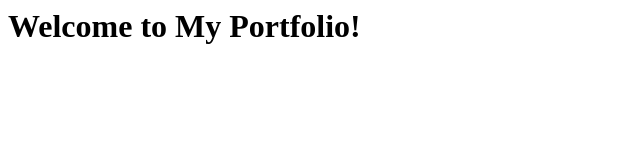
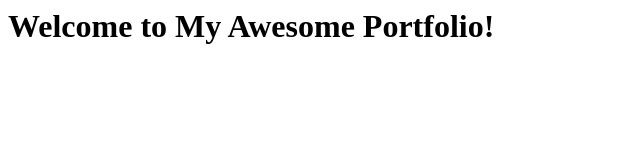
Before and after one commit to JeevaJ222/my-portfolio, a plain HTML site: page index.html in a window 1280 px wide. Shown: the whole page, without its empty margins (0-640 px from the left). Drawn offline with Linux system fonts and the light colour scheme.

Commit message:
Update index.html

```diff
--- a/index.html
+++ b/index.html
@@ -1,4 +1,4 @@
 <html>
   <head><title>My Portfolio</title></head>
-  <body><h1>Welcome to My Portfolio!</h1></body>
+  <body><h1>Welcome to My Awesome Portfolio!</h1></body>
 </html>
```
